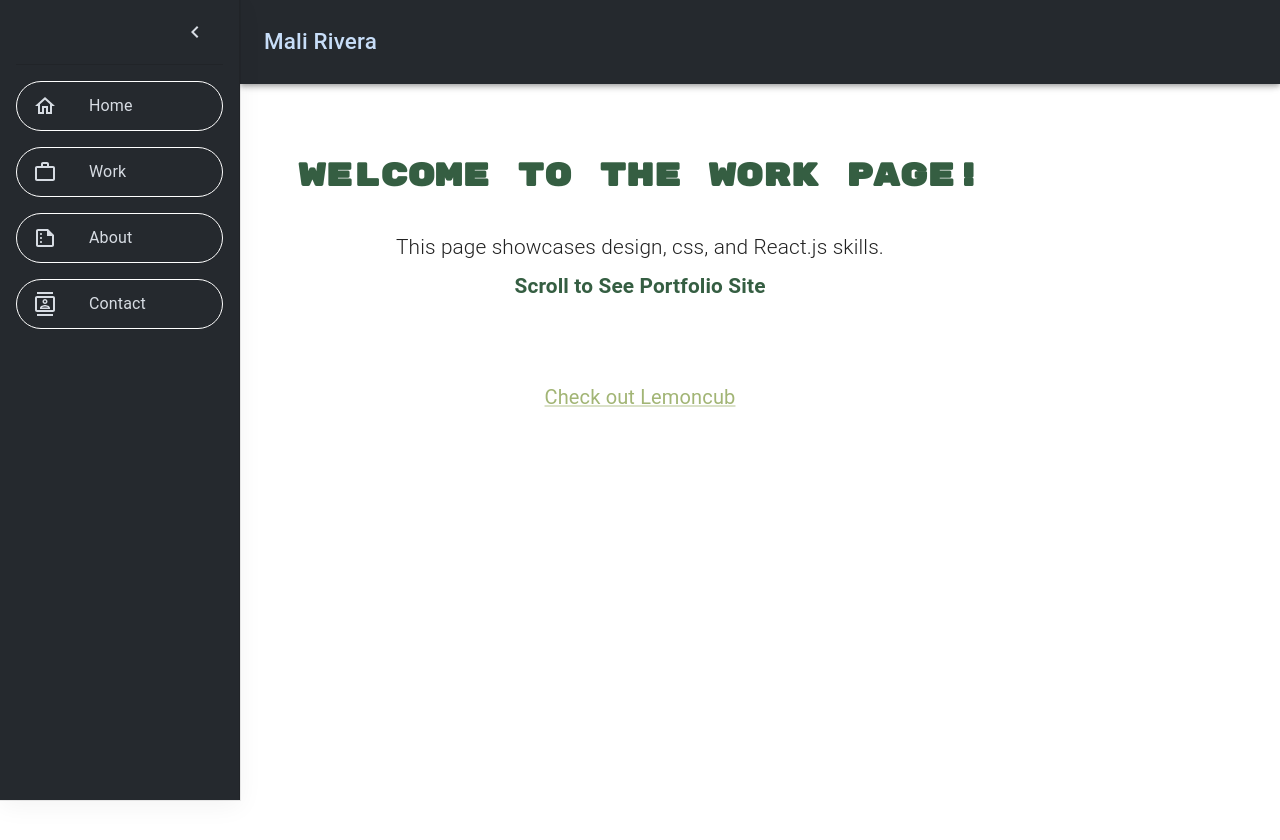
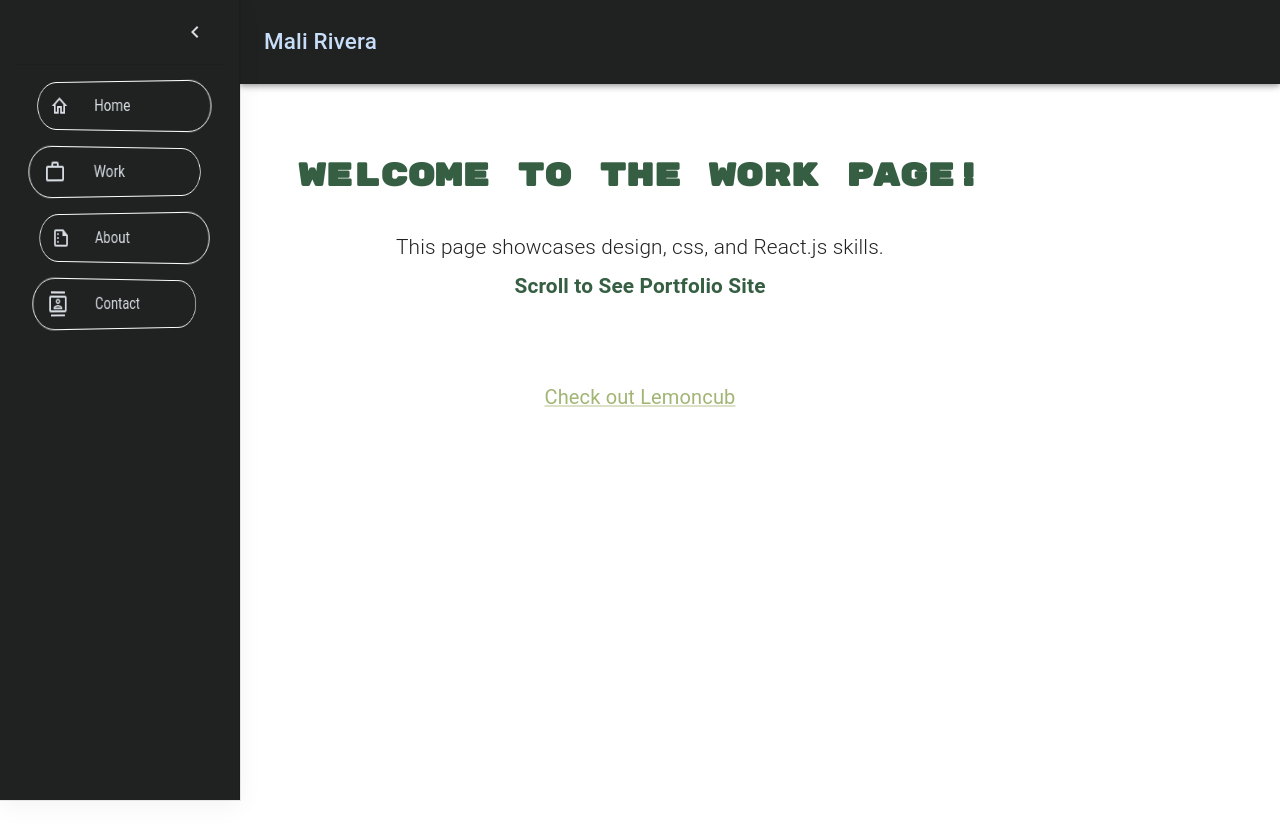
Before and after one commit to mrivera6197/work, a React (Create React App) app: page /work in a window 1280 px wide. Both pictures are taken after a click on the button "open drawer". Shown: the top 840 px of the page. Built offline with nearby package versions, Linux system fonts and the light colour scheme; a web font is replaced by a local one.

Commit message:
nav bar animation

```diff
--- a/src/components/NavBar.js
+++ b/src/components/NavBar.js
@@ -21,6 +21,7 @@ import HomeOutlinedIcon from '@mui/icons-material/HomeOutlined';
 import WorkOutlineIcon from '@mui/icons-material/WorkOutline';
 import SummarizeOutlinedIcon from '@mui/icons-material/SummarizeOutlined';
 import ContactsOutlinedIcon from '@mui/icons-material/ContactsOutlined';
+import { keyframes } from '@emotion/react';
 
 import { Link } from "react-router-dom"
 
@@ -96,6 +97,15 @@ export default function NavBar() {
     setOpen(false);
   };
 
+  const fadeInAnimation = keyframes`
+  from {
+    opacity: 0;
+  }
+  to {
+    opacity: 1;
+  }
+`;
+
   return (
     <ThemeProvider theme={theme}>
 
@@ -104,7 +114,8 @@ export default function NavBar() {
       <AppBar position="fixed" open={open} >
         <Toolbar sx={{
           padding: '1.5rem',
-          background: '#25292E',
+          background: '#202121',
+          perspective: '1000px',
           }}>
           <IconButton
             color="inherit"
@@ -120,7 +131,6 @@ export default function NavBar() {
           <Typography variant="h6" noWrap component="div"
           className='fontClass'
           sx={{
-            fontFamily: 'Roboto, sans-serif',
             fontSize: '1.4rem',
             color: '#C7DDF8',
             transition: '0.2s ease',
@@ -142,7 +152,8 @@ export default function NavBar() {
             boxSizing: 'border-box',
             boxShadow: 'rgba(0, 0, 0, 0.05) 0px 6px 24px 0px, rgba(0, 0, 0, 0.08) 0px 0px 0px 1px',
             padding: '0 1rem',
-            background: '#25292E',
+            background: '#202121',
+            perspective: '1000px',
           },
         }}
         variant="persistent"
@@ -164,8 +175,8 @@ export default function NavBar() {
           </IconButton>
         </DrawerHeader>
         <Divider />
-        <List>
-            <ListItem disablePadding component={Link} to="/">
+        <List sx={{ animation: `${open ? fadeInAnimation : ''} 1s ease-in-out` }}>
+            <ListItem disablePadding component={Link} to="/" sx={{ perspective: '1000px'}}>
               <ListItemButton
                sx={{
                 color: "#D7DCE3",
@@ -173,10 +184,12 @@ export default function NavBar() {
                 border: '1px solid white',
                 boxShadow: 'rgba(0, 0, 0, 0.05) 0px 0px 0px 1px;',
                 transition: '0.2s ease',
+                transformStyle: 'preserve-3d',
+                transform: 'rotateY(-33deg)',
                 borderRadius: '2rem',
                 '&:hover': {
                   color: '#C8DDFB',
-                  transform: 'scale(1.1)'
+                  transform: 'rotateY(0deg)',
                 }
                }}>
                 <ListItemIcon>
@@ -185,18 +198,20 @@ export default function NavBar() {
                 <ListItemText primary="Home" />
               </ListItemButton>
             </ListItem>
-            <ListItem disablePadding component={Link} to="/work">
+            <ListItem disablePadding component={Link} to="/work"  sx={{ perspective: '1000px'}}>
               <ListItemButton
                sx={{
                 color: "#D7DCE3",
                 transition: '0.2s ease',
                 margin: '0.5rem 0',
                 border: '1px solid white',
+                transformStyle: 'preserve-3d',
+                transform: 'rotateY(34deg)',
                 boxShadow: 'rgba(0, 0, 0, 0.05) 0px 0px 0px 1px;',
                 borderRadius: '2rem',
                 '&:hover': {
                   color: '#C8DDFB',
-                  transform: 'scale(1.1)'
+                  transform: 'rotateY(0deg)',
                 }
                }}>
                 <ListItemIcon>
@@ -205,18 +220,20 @@ export default function NavBar() {
                 <ListItemText primary="Work" />
               </ListItemButton>
             </ListItem>
-            <ListItem disablePadding component={Link} to="/about">
+            <ListItem disablePadding component={Link} to="/about" sx={{ perspective: '1000px'}} >
               <ListItemButton
                sx={{
                 color: "#D7DCE3",
                 transition: '0.2s ease',
                 margin: '0.5rem 0',
                 border: '1px solid white',
+                transformStyle: 'preserve-3d',
+                transform: 'rotateY(-35deg)',
                 boxShadow: 'rgba(0, 0, 0, 0.05) 0px 0px 0px 1px;',
                 borderRadius: '2rem',
                 '&:hover': {
                   color: '#C8DDFB',
-                  transform: 'scale(1.1)'
+                  transform: 'rotateY(0deg)',
                 }
                }}>
                 <ListItemIcon>
@@ -225,18 +242,20 @@ export default function NavBar() {
                 <ListItemText primary="About" />
               </ListItemButton>
             </ListItem>
-            <ListItem disablePadding component={Link} to="/contact">
+            <ListItem disablePadding component={Link} to="/contact" sx={{ perspective: '1000px'}}>
               <ListItemButton
                sx={{
                 color: "#D7DCE3",
                 transition: '0.2s ease',
                 margin: '0.5rem 0',
                 border: '1px solid white',
+                transformStyle: 'preserve-3d',
+                transform: 'rotateY(38deg)',
                 boxShadow: 'rgba(0, 0, 0, 0.05) 0px 0px 0px 1px;',
                 borderRadius: '2rem',
                 '&:hover': {
                   color: '#C8DDFB',
-                  transform: 'scale(1.1)'
+                  transform: 'rotateY(0deg)',
                 }
                }}>
                 <ListItemIcon>
```
